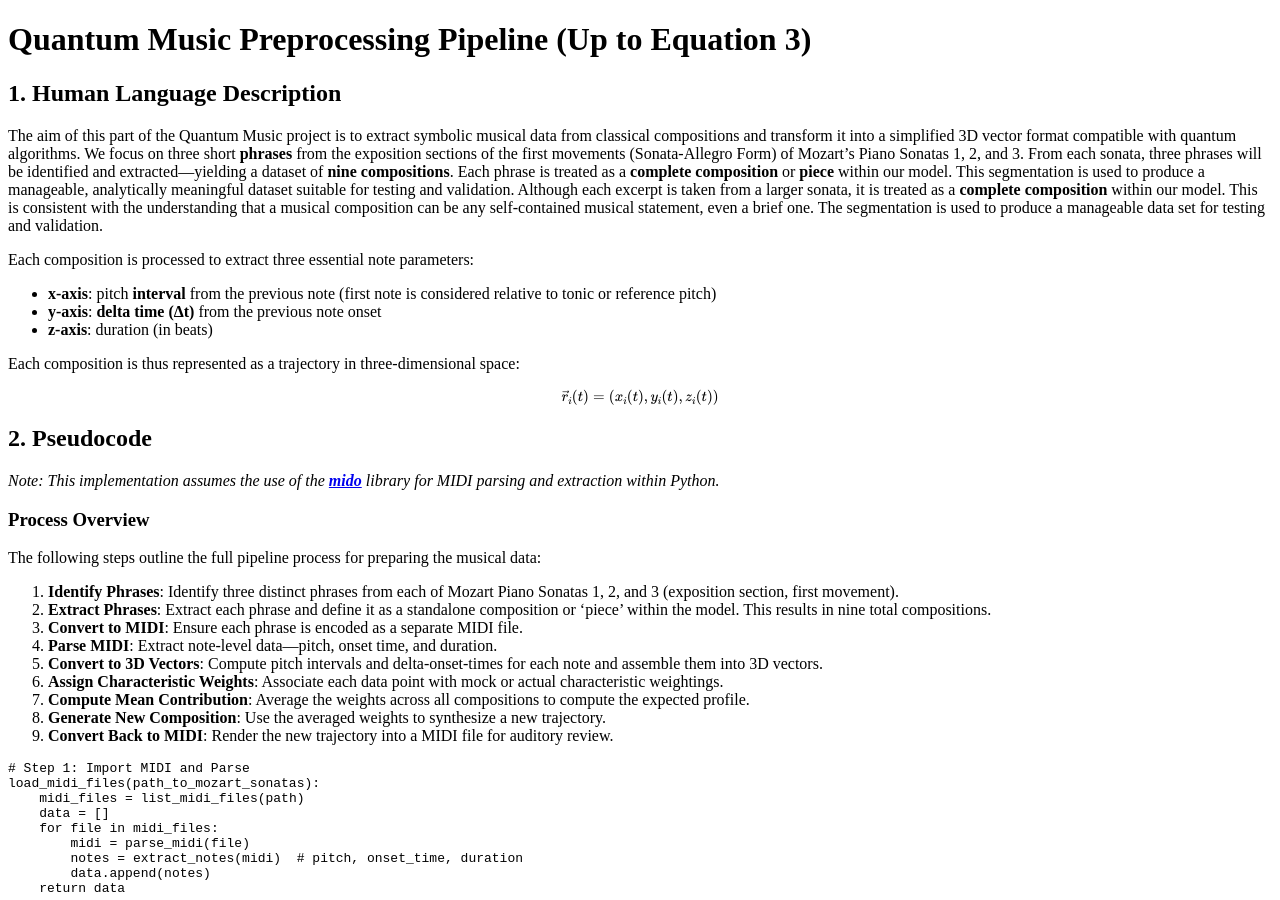
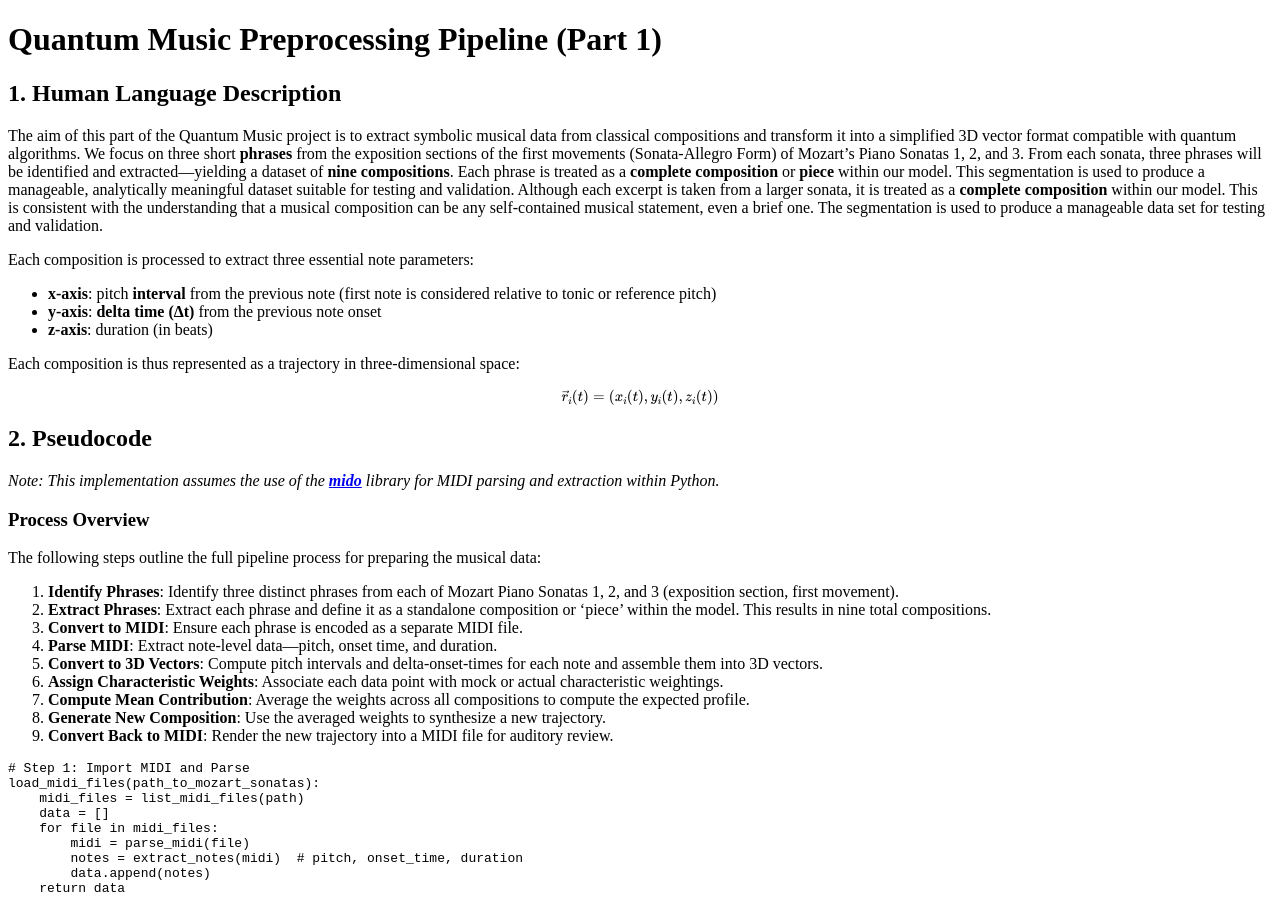
Before and after one commit to CHI-CityTech/QuantumMusic, a Jekyll site: the page built from docs/code/MicroStudy_Part_1_Code Description.md, in a window 1280 px wide and 900 px high. Built offline with Jekyll 4.4.1, drawn with Linux system fonts in a browser that asks for light colours; our own code applies the rules of GitHub Pages for plain Markdown files; formulas are drawn with MathJax 3.

Commit message:
Update MicroStudy_Part_1_Code Description.md

```diff
--- a/docs/code/MicroStudy_Part_1_Code Description.md
+++ b/docs/code/MicroStudy_Part_1_Code Description.md
@@ -1,4 +1,4 @@
-# Quantum Music Preprocessing Pipeline (Up to Equation 3)
+# Quantum Music Preprocessing Pipeline (Part 1)
 
 ## 1. Human Language Description
 
```
